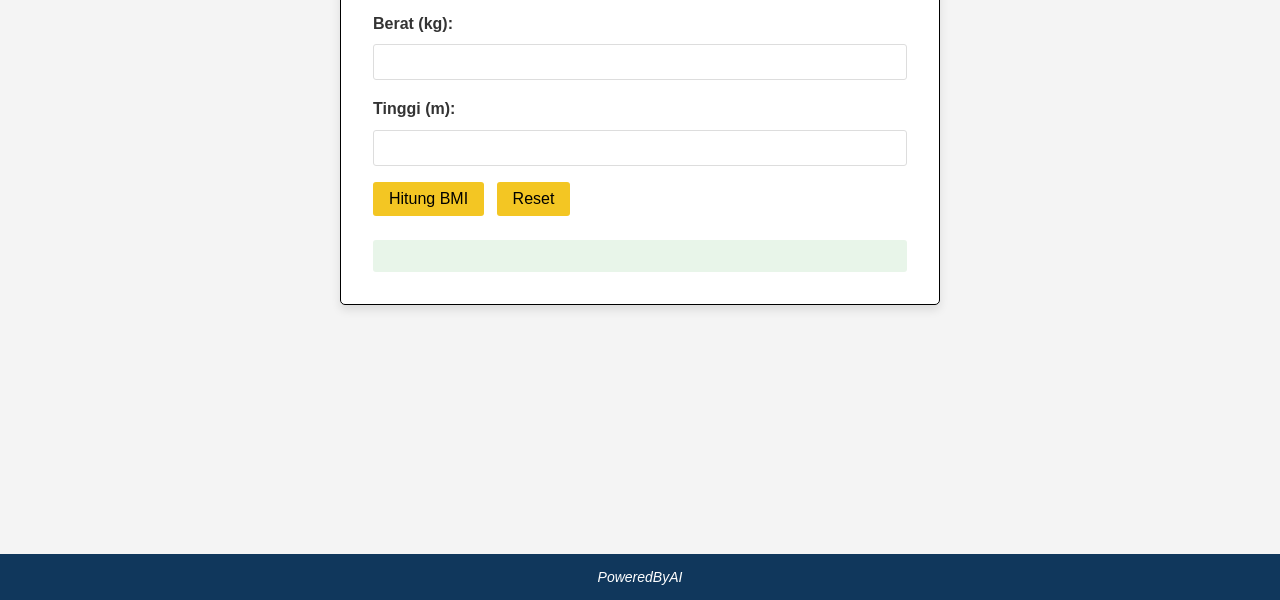
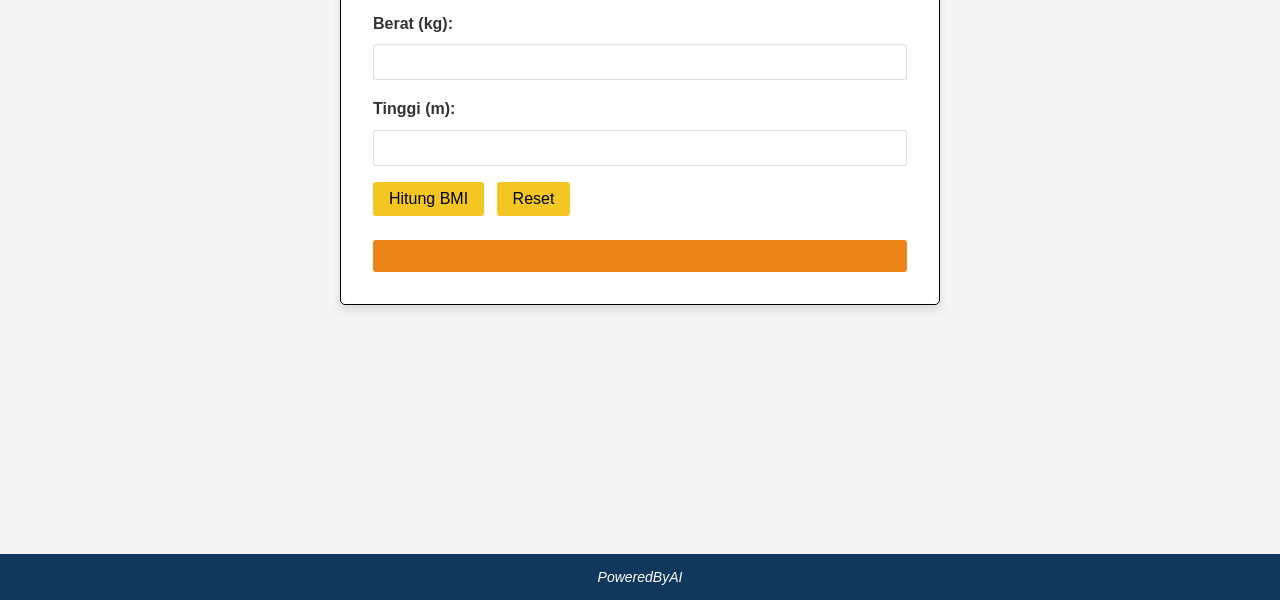
Before and after one commit to DiksyXD/BMI-kalkulator, a plain HTML site: page index.html in a window 1280 px wide. Shown: the part 200-800 px from the top of the page. Drawn offline with Linux system fonts and the light colour scheme.

Commit message:
okeh bissmilah

```diff
--- a/css/style.css
+++ b/css/style.css
@@ -125,7 +125,7 @@ button:hover {
 .result {
     margin-top: 1.5rem;
     padding: 1rem;
-    background-color: #e8f5e9;
+    background-color: #EB8317;
     border-radius: 3px;
     font-weight: bold;
     text-align: center;
```
